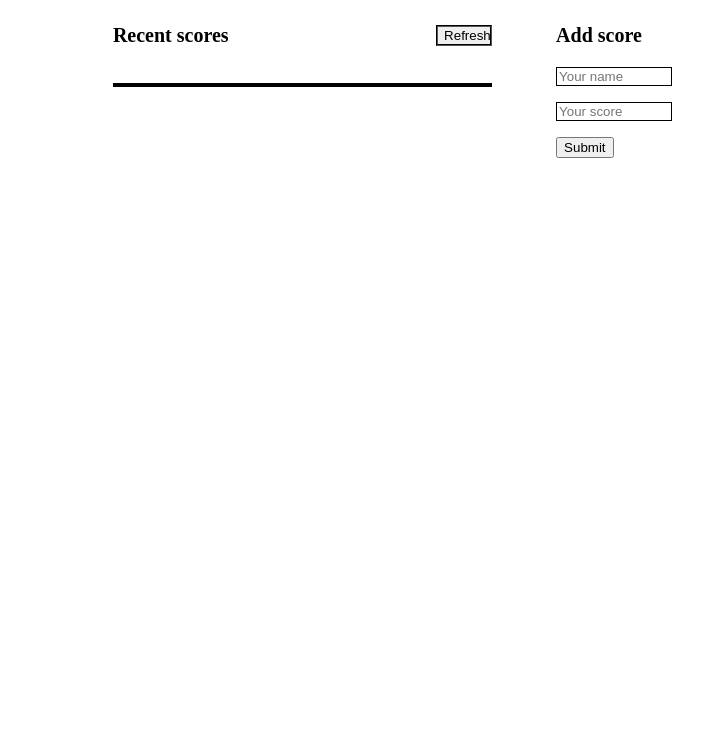
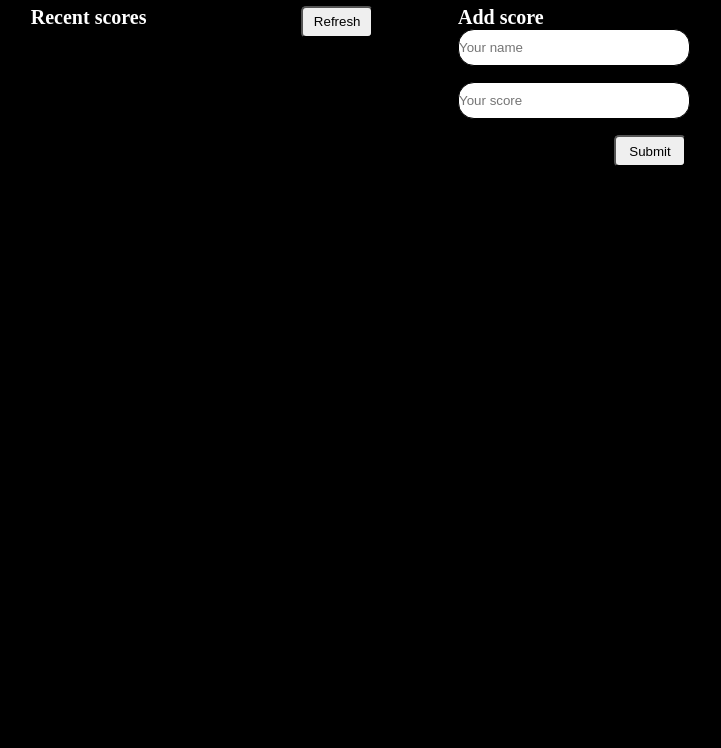
Before and after one commit to Christelle-12/leaderboard, a website built with webpack: page src/index.html in a window 1280 px wide. Shown: the part 84-832 px from the top of the page, without its empty margins (214-935 px from the left). Before the commit the page ends 800 px from the top, so only its background shows below. Built offline with nearby package versions, Linux system fonts and the light colour scheme; no server answers.

Commit message:
Finalised the project with CSS

```diff
--- a/src/style.css
+++ b/src/style.css
@@ -1,13 +1,22 @@
+* {
+  margin: 0;
+  padding: 0;
+  overflow-y: hidden;
+}
+
 .body {
-  display: flex;
-  flex-direction: column;
   text-align: left;
+  background-size: cover;
+  background-color: rgb(0, 0, 0);
+  height: 100vh;
+  padding-top: 2rem;
 }
 
 header {
   display: flex;
   justify-content: center;
   width: 65.1%;
+  color: #fff;
 }
 
 .main-wrapper {
@@ -29,28 +38,66 @@ header {
   justify-content: space-between;
   font-size: 20px;
   font-weight: 700;
+  color: #fff;
+  padding: 1.3rem;
 }
 
 .title-recent button {
-  width: 3.5rem;
+  width: 4.5rem;
+  height: 2rem;
   align-self: center;
-  border-style: groove;
+  border-radius: 5px;
+}
+
+.add-score button {
+  width: 4.5rem;
+  height: 2rem;
+  align-self: center;
+  border-radius: 5px;
+}
+
+.title-recent button:hover {
+  background-color: greenyellow;
 }
 
 ul {
   list-style: none;
   border: 2px solid black;
-  padding: 0;
+  border-radius: 5px;
+}
+
+ul li {
+  padding: 5px;
 }
 
 ul li:nth-child(even) {
   background-color: lightgrey;
+  height: 2.2rem;
+  border-radius: 1rem;
+}
+
+ul li:nth-child(odd) {
+  background-color: rgb(240, 238, 238);
+  height: 2.2rem;
+  border-radius: 1rem;
 }
 
 .add-score {
   display: flex;
   flex-direction: column;
   padding-left: 4rem;
+  width: 30%;
+  color: #fff;
+}
+
+#name-input {
+  height: 2.2rem;
+  border-radius: 1rem;
+}
+
+#score-input {
+  height: 2.2rem;
+  border-radius: 1rem;
 }
 
 .add-score p {
@@ -69,6 +116,6 @@ ul li:nth-child(even) {
   width: 60%;
 }
 
-.add-score button {
-  width: fit-content;
+.add-score button:hover {
+  background-color: greenyellow;
 }
```
Also changed, not shown: dist/index.html, dist/main.js, images/connecting-the-dots-of-the-2021-aspire-ccm-leaderboard-rendering-enginescloud.webp (added), 1 other file.
